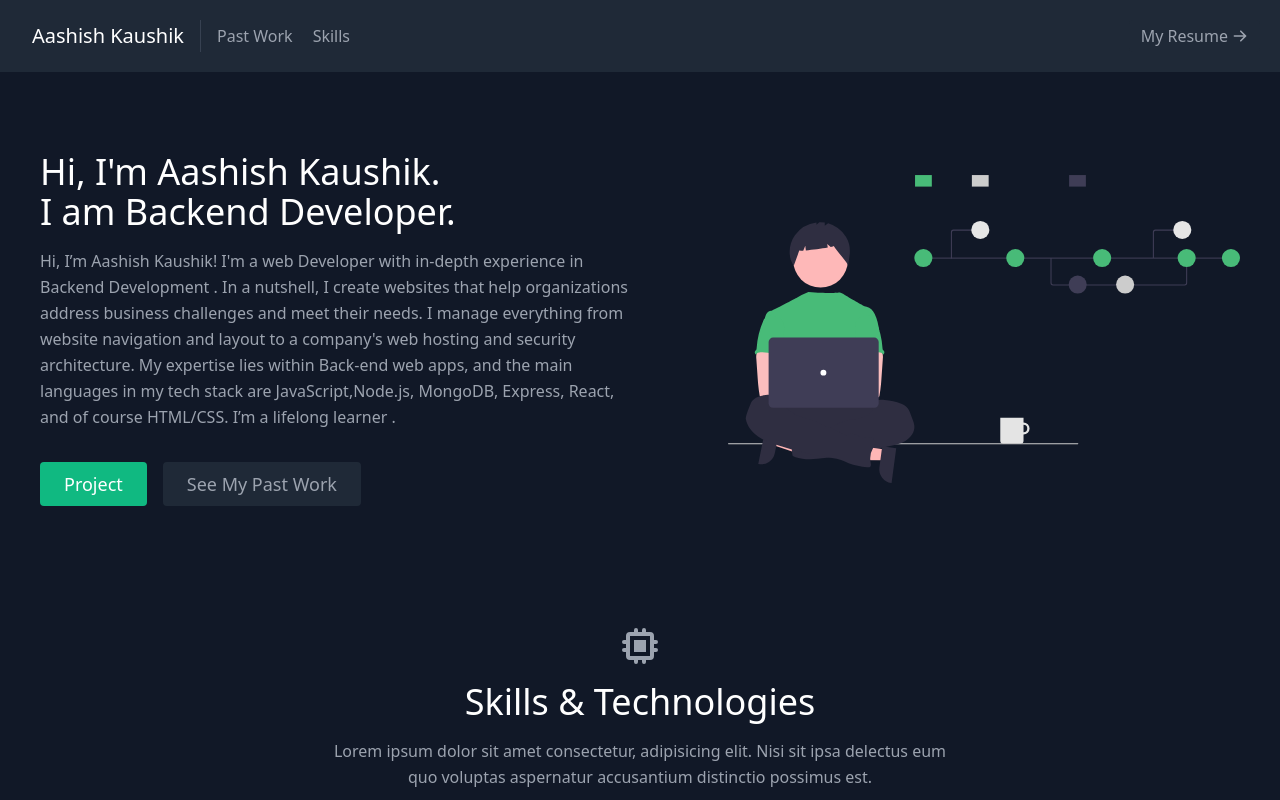
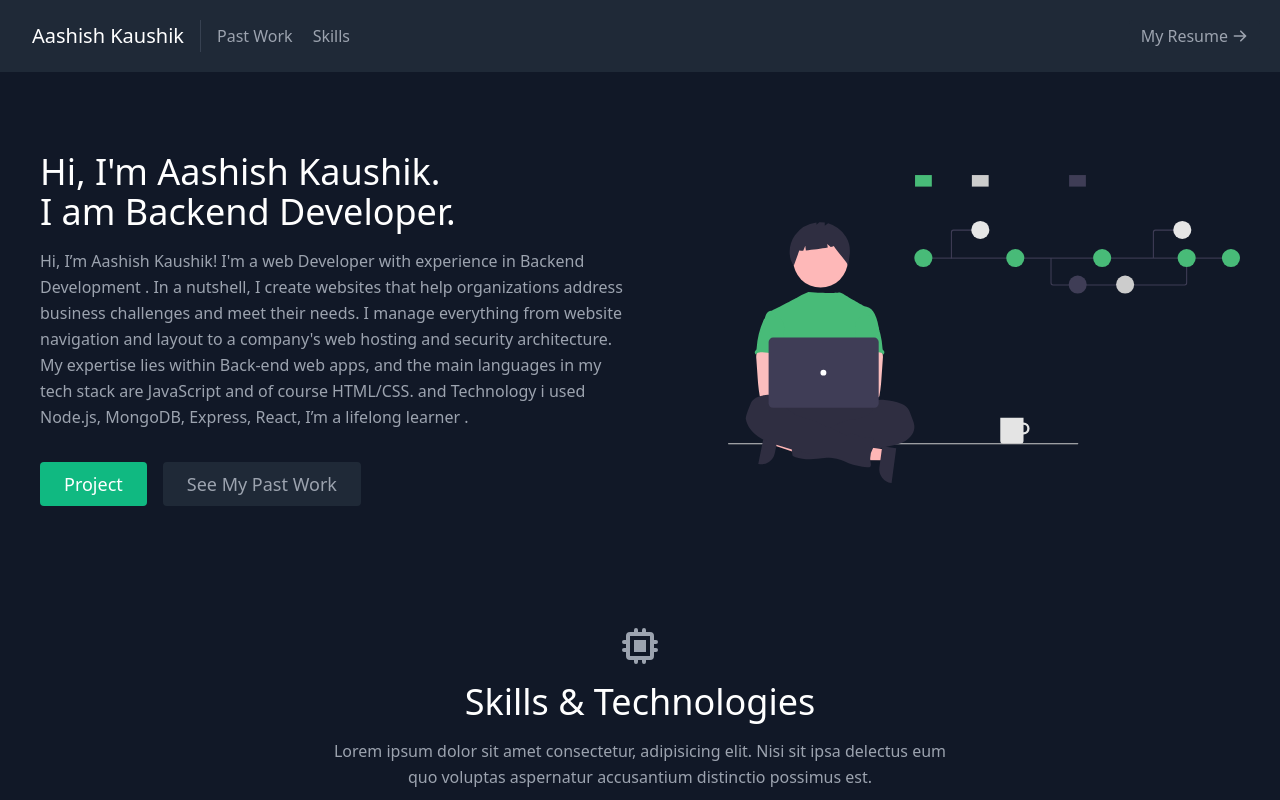
Before and after one commit to Aashish-Kaushik/Portfolio-react, a React (Create React App) app: page / in a window 1280 px wide. Shown: the top 800 px of the page. Built offline with nearby package versions, Linux system fonts and the light colour scheme.

Commit message:
update about

```diff
--- a/src/components/About.js
+++ b/src/components/About.js
@@ -10,14 +10,14 @@ export default function About() {
             <br className="hidden lg:inline-block" />I am Backend Developer.
           </h1>
           <p className="mb-8 leading-relaxed">
-            Hi, I’m Aashish Kaushik! I'm a web Developer with in-depth
-            experience in Backend Development . In a nutshell, I create websites
-            that help organizations address business challenges and meet their
-            needs. I manage everything from website navigation and layout to a
-            company's web hosting and security architecture. My expertise lies
-            within Back-end web apps, and the main languages in my tech stack
-            are JavaScript,Node.js, MongoDB, Express, React, and of course
-            HTML/CSS. I’m a lifelong learner .
+            Hi, I’m Aashish Kaushik! I'm a web Developer with experience in
+            Backend Development . In a nutshell, I create websites that help
+            organizations address business challenges and meet their needs. I
+            manage everything from website navigation and layout to a company's
+            web hosting and security architecture. My expertise lies within
+            Back-end web apps, and the main languages in my tech stack are
+            JavaScript and of course HTML/CSS. and Technology i used Node.js,
+            MongoDB, Express, React, I’m a lifelong learner .
           </p>
           <div className="flex justify-center">
             <a
--- a/src/components/Contact.js
+++ b/src/components/Contact.js
@@ -1,7 +1,6 @@
 import React from "react";
 
 export default function Contact() {
-
   return (
     <section id="contact" className="relative">
       <div className="container px-5 py-10 mx-auto flex sm:flex-nowrap flex-wrap">
@@ -48,6 +47,7 @@ export default function Contact() {
           <br />
           aashishkaushik266@gmail.com
         </h2>
+        <button onClick={"https://twitter.com/Aashishkaushik_"}>Twitter</button>
       </div>
     </section>
   );
```
